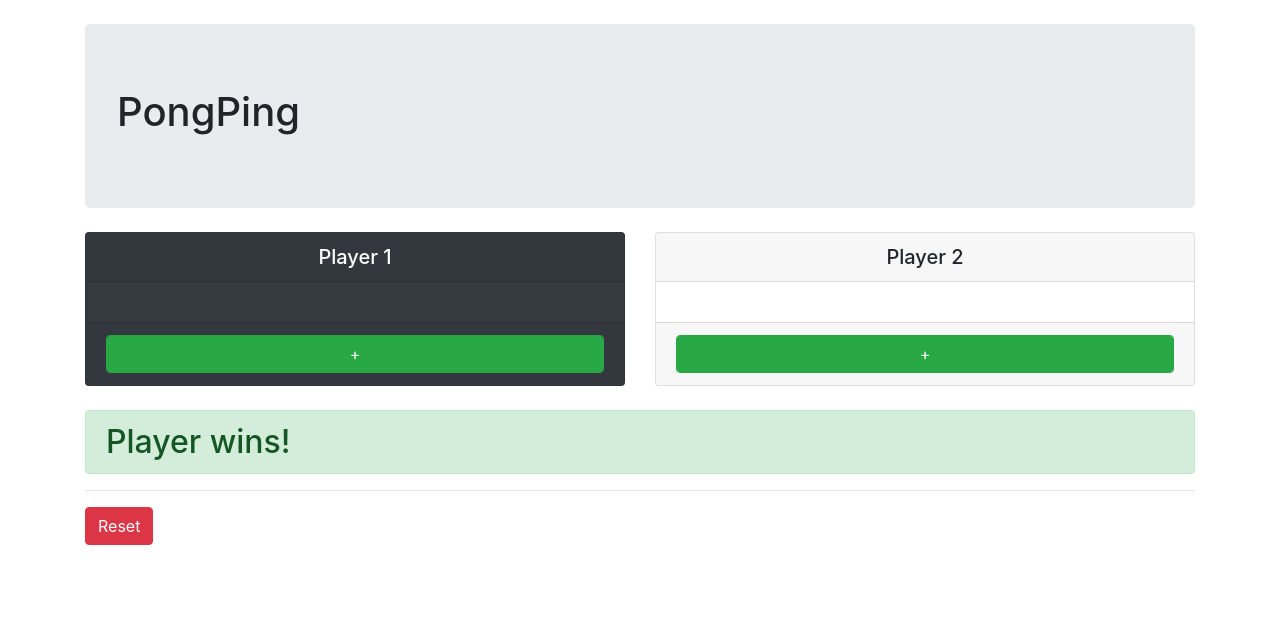
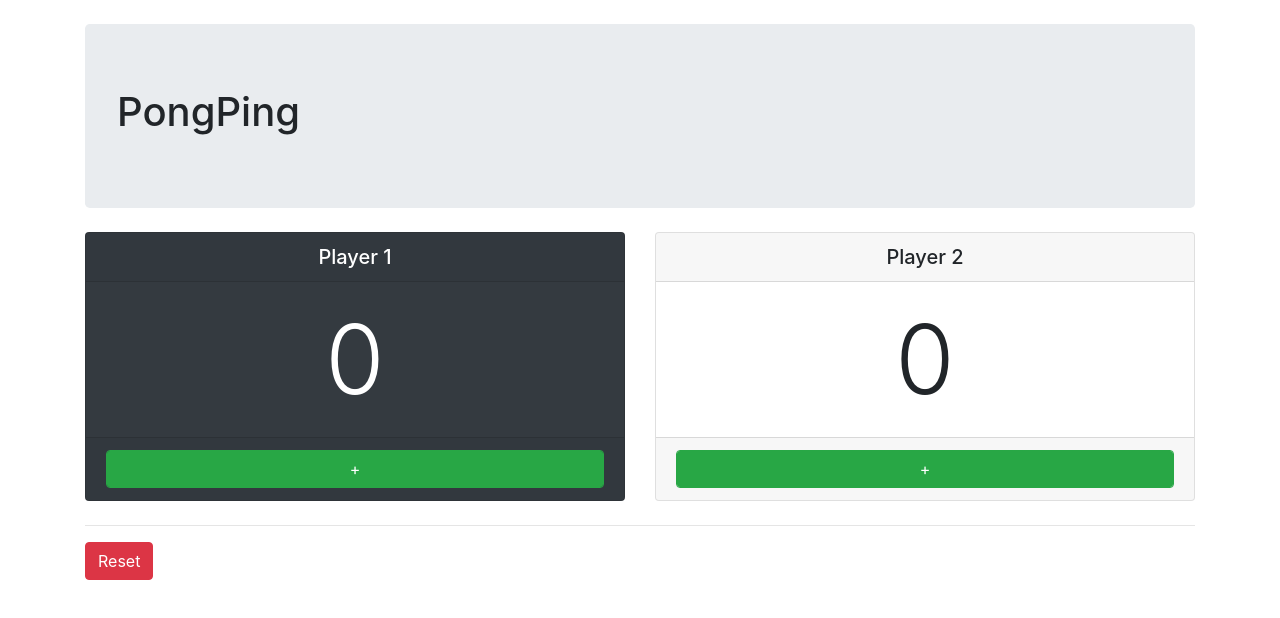
Before and after one commit to Joshm92/joshmarston-hotmail.co.uk, a React (Create React App) app: page / in a window 1280 px wide. Shown: the top 618 px of the page. Built offline with nearby package versions, Linux system fonts and the light colour scheme.

Commit message:
I have made the + buttons work and background color to change evry +5 increments.

```diff
--- a/src/App.css
+++ b/src/App.css
@@ -28,6 +28,7 @@
   color: #61dafb;
 }
 
+
 @keyframes App-logo-spin {
   from {
     transform: rotate(0deg);
--- a/src/App.js
+++ b/src/App.js
@@ -1,6 +1,12 @@
 import React from "react";
 
-const App = () => (
+const App = ({player1Score,
+  player2Score,
+  handlePlayer1Score,
+  handlePlayer2Score,
+  reset,
+  player1Serving,
+  winner,}) => (
     <React.Fragment>
         {/* header */}
         <header className="jumbotron mt-4 mb-0">
@@ -10,37 +16,40 @@ const App = () => (
         {/* scores */}
         <div className="row mb-4">
             <div className="col-md-6 mt-4">
-                <div className="card text-center bg-dark text-white">
+                <div className={"card text-center" + (player1Serving ? " bg-dark text-white" : "")}>
                     <h5 className="card-header">Player 1</h5>
                     <div className="card-body">
-                        <p className="card-text display-1">{/* player1 score */}</p>
+                        <p className="card-text display-1">{player1Score}</p>
                     </div>
                     <div className="card-footer">
-                        <button className="form-control btn btn-success">+</button>
+                        <button onClick={ handlePlayer1Score}
+                        className="form-control btn btn-success">+</button>
                     </div>
                 </div>
             </div>
 
             <div className="col-md-6 mt-4">
-                <div className="card text-center">
+                <div className={"card text-center" + (!player1Serving ? " bg-dark text-white" : "")}>
                     <h5 className="card-header">Player 2</h5>
                     <div className="card-body">
-                        <p className="card-text display-1">{/* player1 score */}</p>
+                        <p className="card-text display-1">{player2Score}</p>
                     </div>
                     <div className="card-footer">
-                        <button className="form-control btn btn-success">+</button>
+                        <button onClick={ handlePlayer2Score}
+                        className="form-control btn btn-success">+</button>
                     </div>
                 </div>
             </div>
         </div>
 
         { /* winner message */}
-        <h2 className="alert alert-success">Player {/* winning player here */} wins!</h2>
+        { winner > 0 ? (<h2 className="alert alert-success">Player { winner } wins!</h2>) : null }
 
         <hr />
 
         { /* reset button */}
-        <button className="btn btn-danger">Reset</button>
+        <button onClick={reset}
+        className="btn btn-danger">Reset</button>
     </React.Fragment>
 );
 
--- a/src/index.js
+++ b/src/index.js
@@ -1,11 +1,142 @@
 import React from 'react';
 import ReactDOM from 'react-dom';
-import './index.css';
 import App from './App';
+// 0.4 make sure to import createStore from redux
+import { createStore } from "redux";
+
+// 0 boilerplate
+
+// 0.1 create initial state
 
 const initial = {
     player1: 0,
     player2: 0,
+    player1Serving: true,
+    winner: 0,
 };
 
-ReactDOM.render(<App />, document.getElementById('root'));
+// UPDATE FUNCTIONS
+const updateP1Score = state => {
+    return {
+        ...state,
+        player1: state.player1 + 1
+    };
+};
+
+
+const updateP2Score = state => {
+    return {
+        ...state,
+        player2: state.player2 + 1
+    };
+};
+
+
+const switchServer = state => {
+    console.log('switchServer');
+    const total = state.player1 + state.player2;
+
+    const needToSwitch = total % 5 === 0;
+
+    return {
+        ...state,
+        player1Serving: needToSwitch ? !state.player1Serving : state.player1Serving
+    }
+};
+
+
+const getWinner = state => {
+
+    const theWinner = state.player1 >= 21 || state.player2 >= 21; // setting the winning value to determine whether someone has won or not
+
+    const higherScore = state.player1 > state.player2 ? 1 : 2; // which player has a higher score
+
+    const newWinner = theWinner ? higherScore : 0;
+    // see if there is a winner
+
+    return {
+        ...state,
+        winner: newWinner,
+    }
+
+};
+
+
+const reducer = (state, action) => {
+    // swith over action type to determine what the user did. You only need actions if it's somthing the user cnad do like hit the reset button or the two player buttons
+    switch (action.type) {
+        //write one case for each possible user action
+
+        case 'INCREMENT_PLAYER_1': return getWinner(switchServer(updateP1Score(state)));
+            // 2.4 return an updated version of state from the reducer
+            //this return is function composition. It's taking loads of things and making them return just one thing. it makes things simple. getWinner, Switchserver and updateP1score is all using the same ruturn function.
+
+
+        case 'INCREMENT_PLAYER_2': return getWinner(switchServer(updateP2Score(state)));
+
+        case 'RESET': return initial;
+
+        // always return state in the default
+        default: return state;
+    }
+};
+
+// step 1. first display values from the store in the app
+
+// 0.3 create the store with the reducer, intitial and optionally redux devtools.
+const store = createStore(
+    reducer,
+    initial,
+    window.__REDUX_DEVTOOLS_EXTENSION__ && window.__REDUX_DEVTOOLS_EXTENSION__(),
+    );
+
+
+// 2.2 create a function that dispatches something to the reducer
+
+// 2.3 pass function to the app
+
+//STORE FUNCTIONS
+const handlePlayer1Score = () => {
+    store.dispatch({ type: 'INCREMENT_PLAYER_1'})
+};
+
+const handlePlayer2Score = () => {
+    store.dispatch({ type: 'INCREMENT_PLAYER_2'})
+};
+
+const reset = () => {
+    store.dispatch({ type: 'RESET'})
+};
+
+
+
+// 1.1 create the render function - THE RENDER FUNCTION BELOW ...
+
+const render = () => {
+// below code is requesting a copy of the state.
+const state = store.getState();
+
+// step 1.2 move this line of code into the render function
+    ReactDOM.render(
+        <App
+        // 1.5 pass prop to the app based on the state. taking player1score & player2score to what we've set in app.js
+            player1Score={ state.player1 }
+            player2Score={ state.player2 }
+            handlePlayer1Score= { handlePlayer1Score }
+            handlePlayer2Score= { handlePlayer2Score }
+            player1Serving={ state.player1Serving }
+            reset={ reset }
+            winner={ state.winner }
+        />,
+        document.getElementById('root')
+    );
+};
+
+// 2 add interactivity
+// 2.1 test that an action makes it through
+
+// step 1.4 prompt the app to receive new data when the state updates
+store.subscribe(render);
+
+//step 1.3 call the render function in order to display the app
+render();
```
Also changed, not shown: src/logo.svg (deleted).
